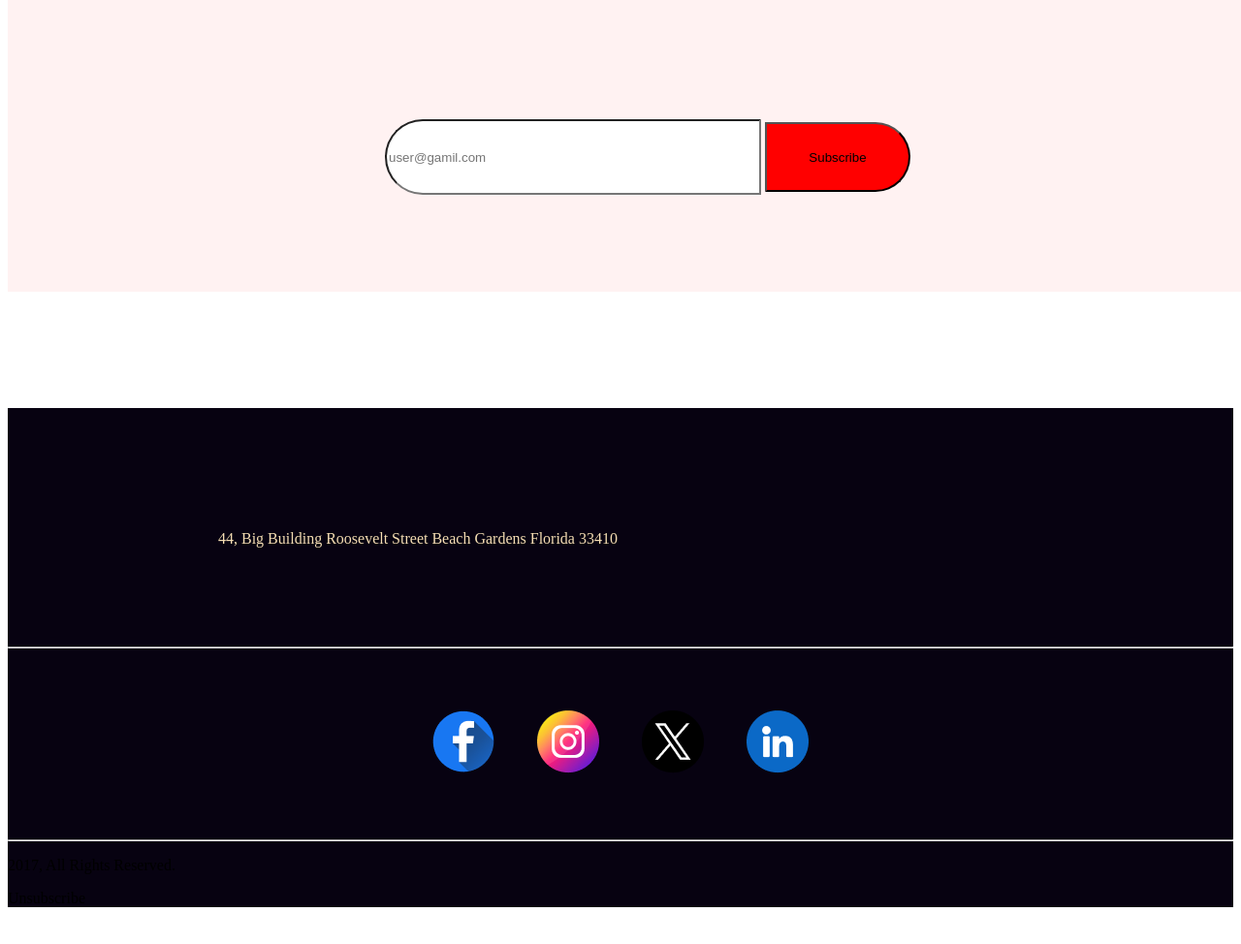
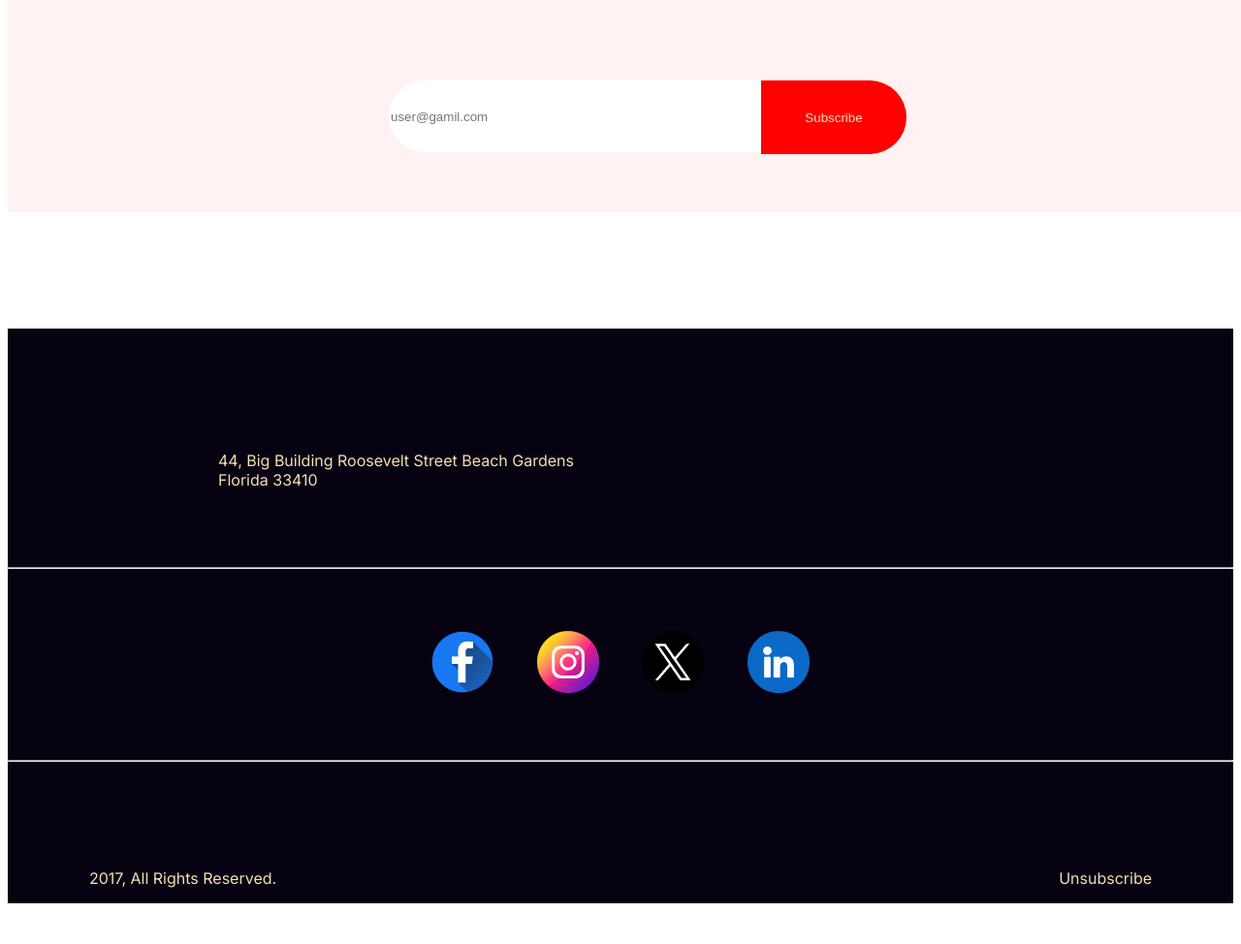
Before and after one commit to C-Null-S-Error-T/Seco_HC_com, a plain HTML site: page this_is_the_secound_progect/index.html in a window 1280 px wide. Shown: the part 6191-7165 px from the top of the page at 97% size. Before the commit the page ends 7143 px from the top, so only its background shows below. Drawn offline with Linux system fonts and the light colour scheme.

Commit message:
complyet the page

```diff
--- a/this_is_the_secound_progect/casciting_style1/style.css
+++ b/this_is_the_secound_progect/casciting_style1/style.css
@@ -355,7 +355,7 @@
     font-size: 48px;
     font-weight: 900;
     color: rgba(7, 2, 17, 100%);
-    margin-top: 30px 0 22px
+    margin: 30px 0 22px
 }
 
 .this-ptag {
@@ -363,10 +363,13 @@
     font-weight: 500;
     color: rgba(0, 0, 0, 0.3);
     margin-top: 22px;
+    width: 720px;
+    text-align: center;
 }
 
 .button-conyternar {
-    margin: 100px auto;
+    margin: 60px auto;
+    display: flex;
 }
 
 .text-box {
@@ -374,39 +377,61 @@
     height: 72px;
     border-radius: 50px 0 0 50px;
     margin: 0px;
+    border: none;
 }
 
 .tect-box1 {
     width: 150px;
-    height: 72px;
+    height: 76px;
     background-color: #FF0000;
     border-radius: 0 50px 50px 0;
     margin: 0px;
+    color: wheat;
+    border: none;
 }
+
 /* footer site */
-.this_is_the_footer{
-   background-color: rgba(7, 2, 17, 100%);
+.this_is_the_footer {
+    background-color: rgba(7, 2, 17, 100%);
     margin-top: 120px;
 }
-.footer_text_tag{
 
-}
-.footer_text_tag hr{
+.footer_text_tag {}
+
+.footer_text_tag hr {
     color: wheat;
 }
-.cont-1area{
+
+.cont-1area {
     padding: 110px 0px 22px 217px;
     display: flex;
     justify-content: space-between;
     width: 1353px;
 }
-.cont-1area p{
+
+.cont-1area p {
     color: wheat;
 }
-.this_icon_content{
+
+.th-para {
+    width: 400px;
+}
+
+.this_icon_content {
     margin: 44px auto;
     text-align: center;
 }
-.this_icon_content img{
+
+.this_icon_content img {
     padding: 20px;
 }
+
+.this_is_last_sit {
+    display: flex;
+    justify-content: space-between;
+    margin: 94px 84px
+}
+
+.this_is_last_sit p {
+    color: wheat;
+}
--- a/this_is_the_secound_progect/index.html
+++ b/this_is_the_secound_progect/index.html
@@ -123,10 +123,10 @@
             </div>
         </section>
     </main>
-    <footer class="this_is_the_footer">
+    <footer class="this_is_the_footer inter-text-style-formate2">
         <div class="footer_text_tag">
             <div class="cont-1area">
-                <div>
+                <div class="th-para">
                     <p>44, Big Building Roosevelt Street
                         Beach Gardens Florida 33410</p>
                 </div>
@@ -143,7 +143,7 @@
                 <img src="icons/Linkedin.png" alt="">
             </div>
             <hr>
-            <div class="">
+            <div class="this_is_last_sit">
                 <p>2017, All Rights Reserved.</p>
                 <p>Unsubscribe</p>
             </div>
```
